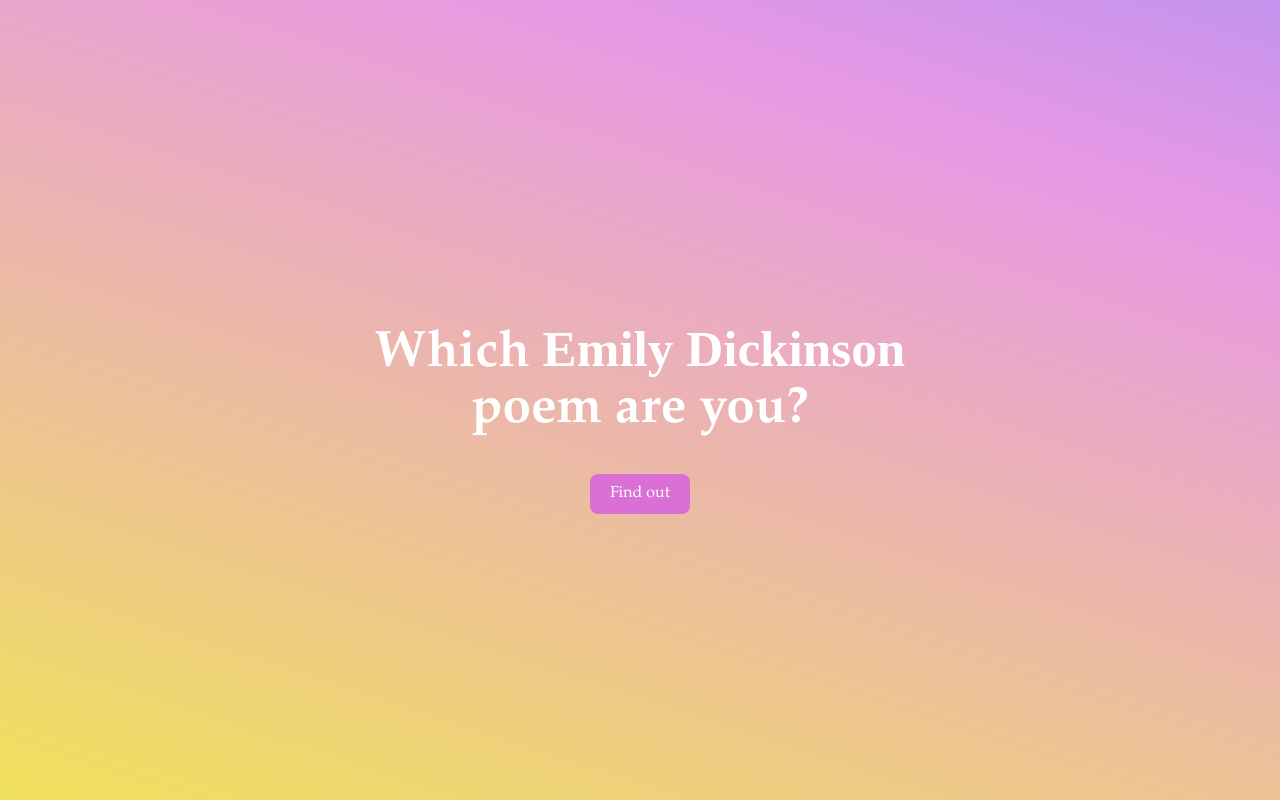
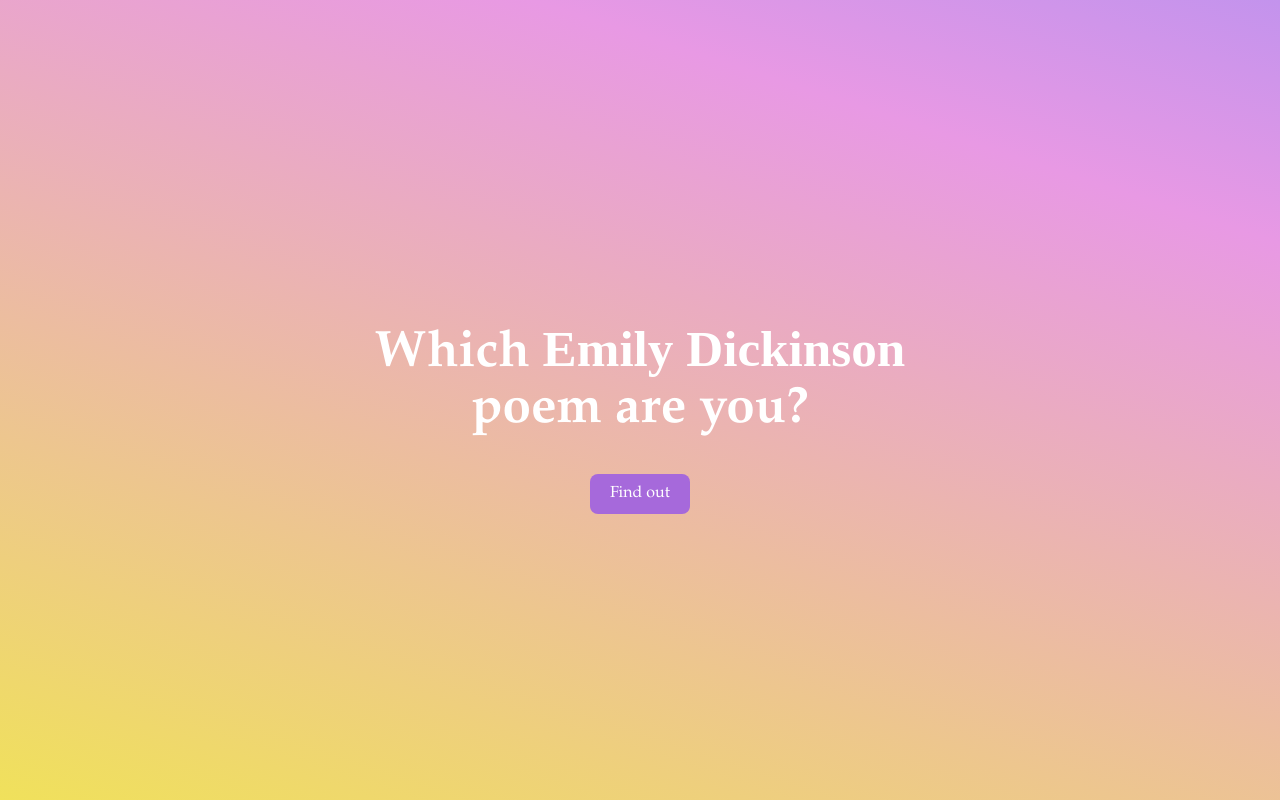
Before and after one commit to phoebewoofter/poem-generator, a React (Vite) app: page / in a window 1280 px wide. Built offline with nearby package versions, Linux system fonts and the light colour scheme.

Commit message:
Drew a violet to use as a spinning loader

```diff
--- a/src/Poem.css
+++ b/src/Poem.css
@@ -4,7 +4,7 @@
 
 button {
     color: white;
-    background-color: orchid;
+    background-color: rgb(166, 105, 219);
     font-family: Garamond, serif;
 }
 
@@ -27,3 +27,14 @@
     z-index: 50;
     position: relative;
   }
+
+  .quill {
+    width: 120px;
+    height: 100px;
+    animation: spin 2s linear infinite;
+  }
+
+  @keyframes spin {
+    0% { transform: rotate(0deg); }
+    100% { transform: rotate(360deg); }
+  }
--- a/src/Poem.jsx
+++ b/src/Poem.jsx
@@ -1,5 +1,6 @@
 import { React, useState } from 'react';
 import './Poem.css';
+import violet from './assets/violet.png'
 
 function Poem() {
     const [poem, setPoem] = useState(null);
@@ -27,9 +28,7 @@
 
     return (
         <div className="poem-container">
-        <button onClick={fetchPoem} disabled={loading}>
-          {loading ? "Loading your poetic essence..." : "Find out"}
-        </button>
+        {!loading ? <button onClick={fetchPoem} disabled={loading}>Find out</button> : <img src={violet} className="quill" />}
 
         {revealPoem && poem && (
           <div className="contents">
```
